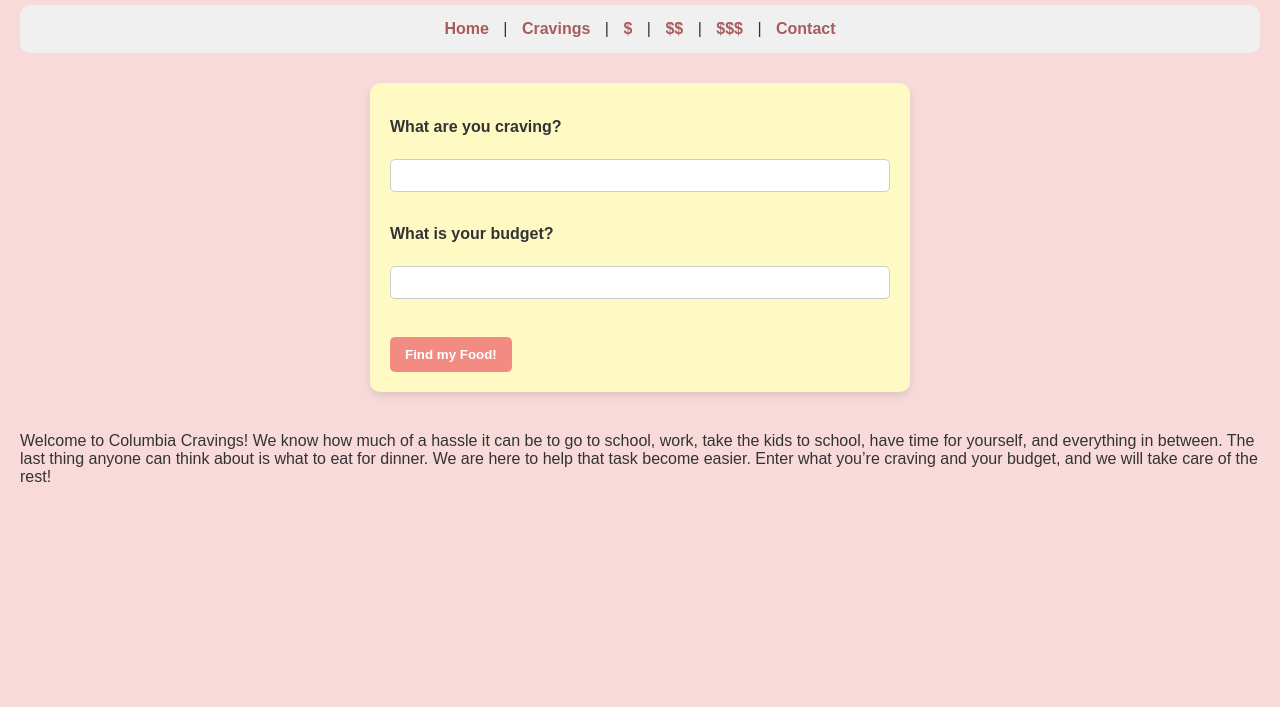
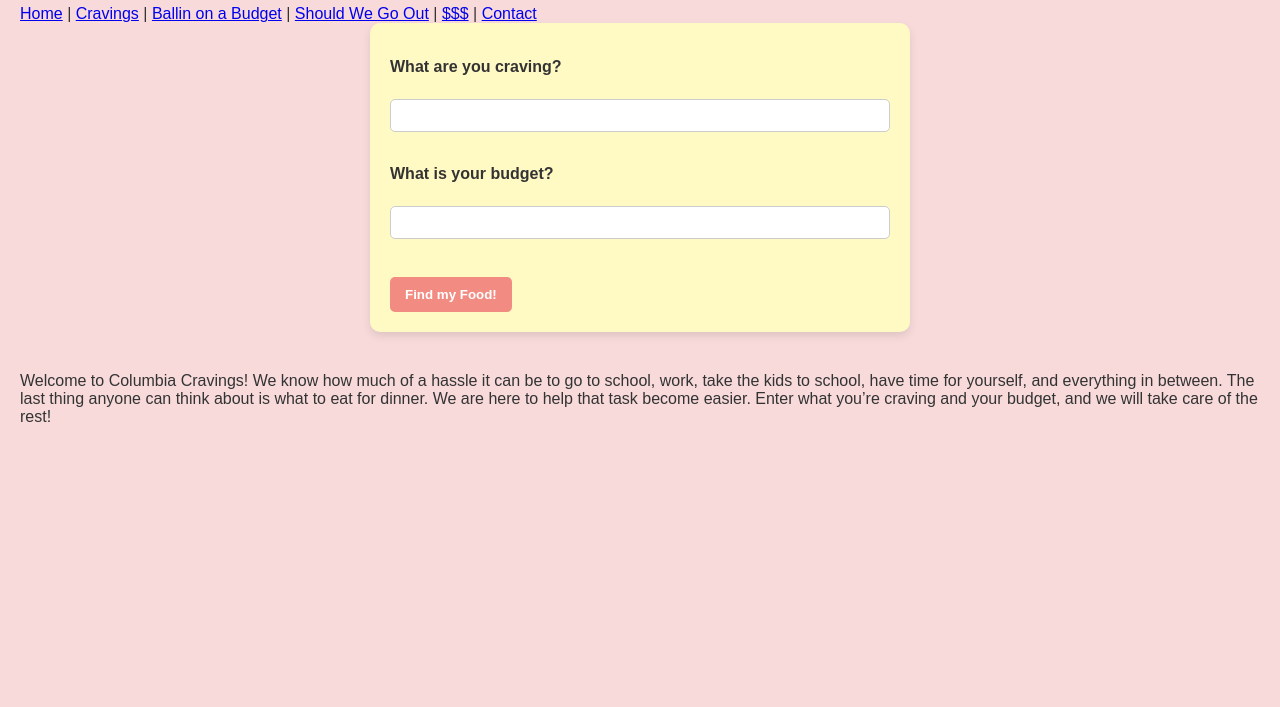
Before and after one commit to LakynSeam/ColaCravings, a plain HTML site: page index.html in a window 1280 px wide. Shown: the part 93-800 px from the top of the page. Drawn offline with Linux system fonts and the light colour scheme.

Commit message:
Update index.html

```diff
--- a/index.html
+++ b/index.html
@@ -1,36 +1,33 @@
 <!DOCTYPE html>
 <html lang="en">
 <head>
-    <!-- Google tag (gtag.js) -->
+    <meta charset="UTF-8">
+    <title>Columbia Cravings</title>
+    <link rel="stylesheet" href="style.css"> <!-- If you have a CSS file -->
+
+    <!-- Google Analytics -->
     <script async src="https://www.googletagmanager.com/gtag/js?id=G-6DNQH6Y9GF"></script>
     <script>
       window.dataLayer = window.dataLayer || [];
       function gtag(){dataLayer.push(arguments);}
       gtag('js', new Date());
-
       gtag('config', 'G-6DNQH6Y9GF');
     </script>
-    <meta charset="UTF-8">
-    <meta name="description" content="where to eat">
-    <meta name="keywords" content="food,columbia,dinner,restaurant">
-    <meta name="author" content="Lakyn Seamster">
-    <meta name="viewport" content="width=device-width, initial-scale=1.0">
-    <title>Columbia Cravings</title>
-<link rel="stylesheet" href="style.css">
 </head>
+
 <body>
 
     <!-- Logo -->
     <h1>Columbia Cravings</h1>
 
     <!-- Navigation Bar -->
-<div class="nav-container">
-    <a href="#">Home</a> |
-    <a href="#">Cravings</a> |
-    <a href="#">$</a> |
-    <a href="#">$$</a> |
-    <a href="content.html">$$$</a> |
-    <a href="contact.html">Contact</a>
+    <div>
+        <a href="index.html">Home</a> |
+        <a href="cravings.html">Cravings</a> |
+        <a href="ballin.html">Ballin on a Budget</a> |
+        <a href="shouldwegoout.html">Should We Go Out</a> |
+        <a href="#">$$$</a> |
+        <a href="#">Contact</a>
     </div>
 
     <!-- Input Form -->
```
Lines whose indentation alone changed are shown as unchanged.
